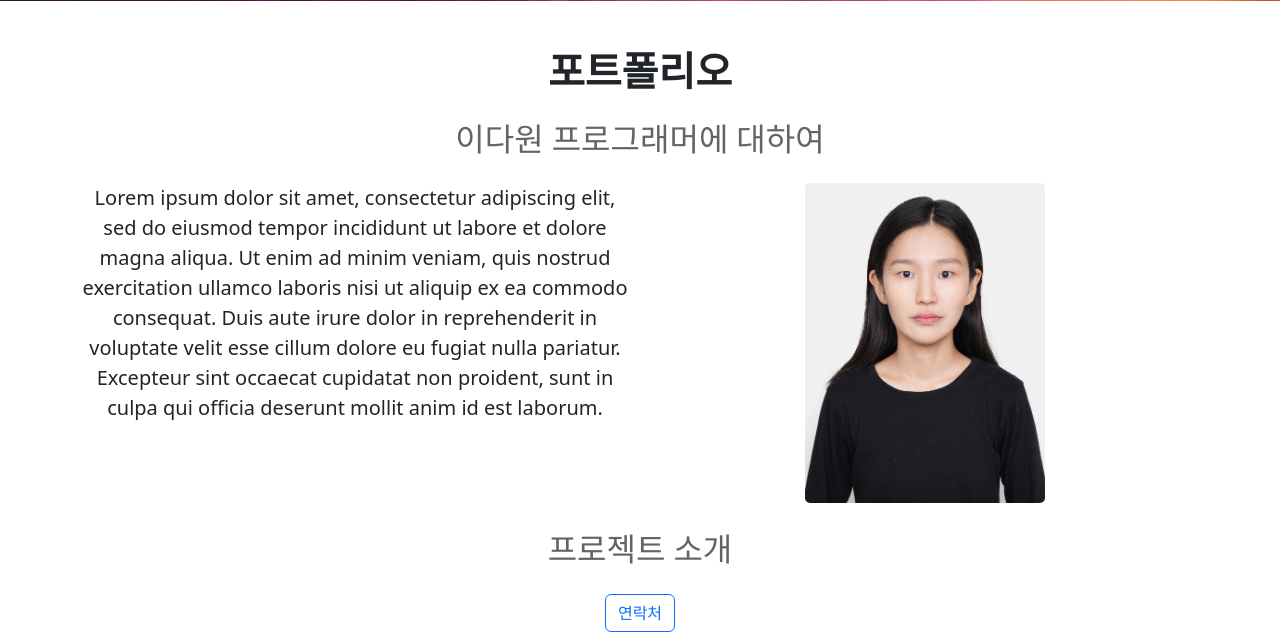
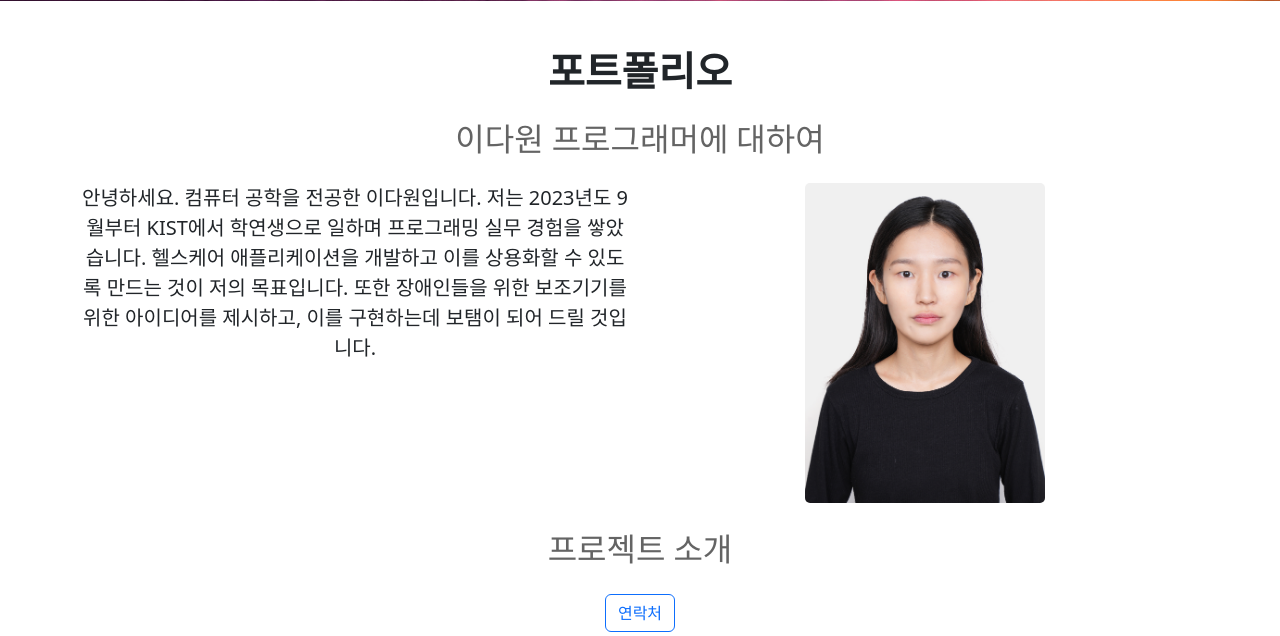
Before and after one commit to HeronSchool/dw-website-v2, a Flask app: template templates/home.html in a window 1280 px wide. Shown: the part 447-1083 px from the top of the page. Run offline with Flask 3, Linux system fonts and the light colour scheme; the template is opened without the code that fills it, so the values that code supplies are empty.

Commit message:
change intro

```diff
--- a/templates/home.html
+++ b/templates/home.html
@@ -27,7 +27,7 @@
 
         <div class="col-md-6">
           <p class="lead">
-            Lorem ipsum dolor sit amet, consectetur adipiscing elit, sed do eiusmod tempor incididunt ut labore et dolore magna aliqua. Ut enim ad minim veniam, quis nostrud exercitation ullamco laboris nisi ut aliquip ex ea commodo consequat. Duis aute irure dolor in reprehenderit in voluptate velit esse cillum dolore eu fugiat nulla pariatur. Excepteur sint occaecat cupidatat non proident, sunt in culpa qui officia deserunt mollit anim id est laborum.
+            안녕하세요. 컴퓨터 공학을 전공한 이다원입니다. 저는 2023년도 9월부터 KIST에서 학연생으로 일하며 프로그래밍 실무 경험을 쌓았습니다. 헬스케어 애플리케이션을 개발하고 이를 상용화할 수 있도록 만드는 것이 저의 목표입니다. 또한 장애인들을 위한 보조기기를 위한 아이디어를 제시하고, 이를 구현하는데 보탬이 되어 드릴 것입니다.
           </p>
         </div>
 
```
